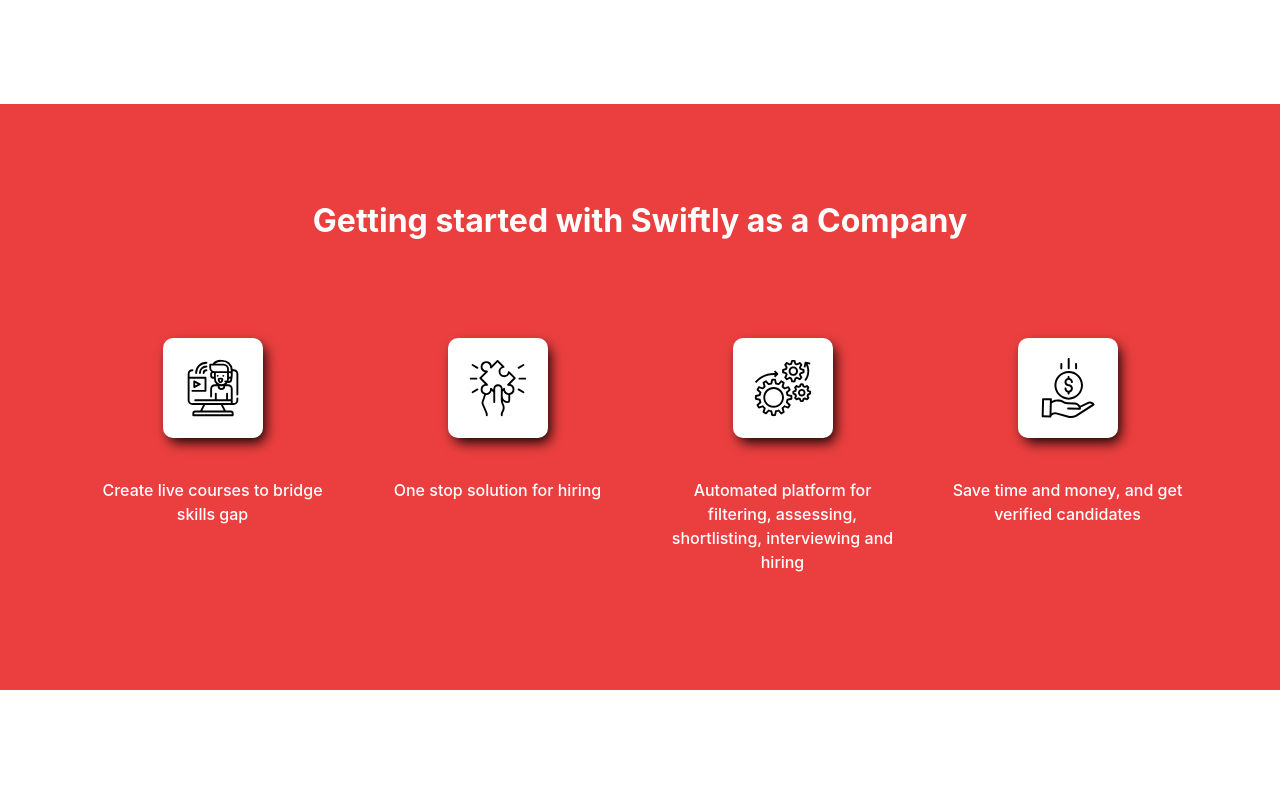
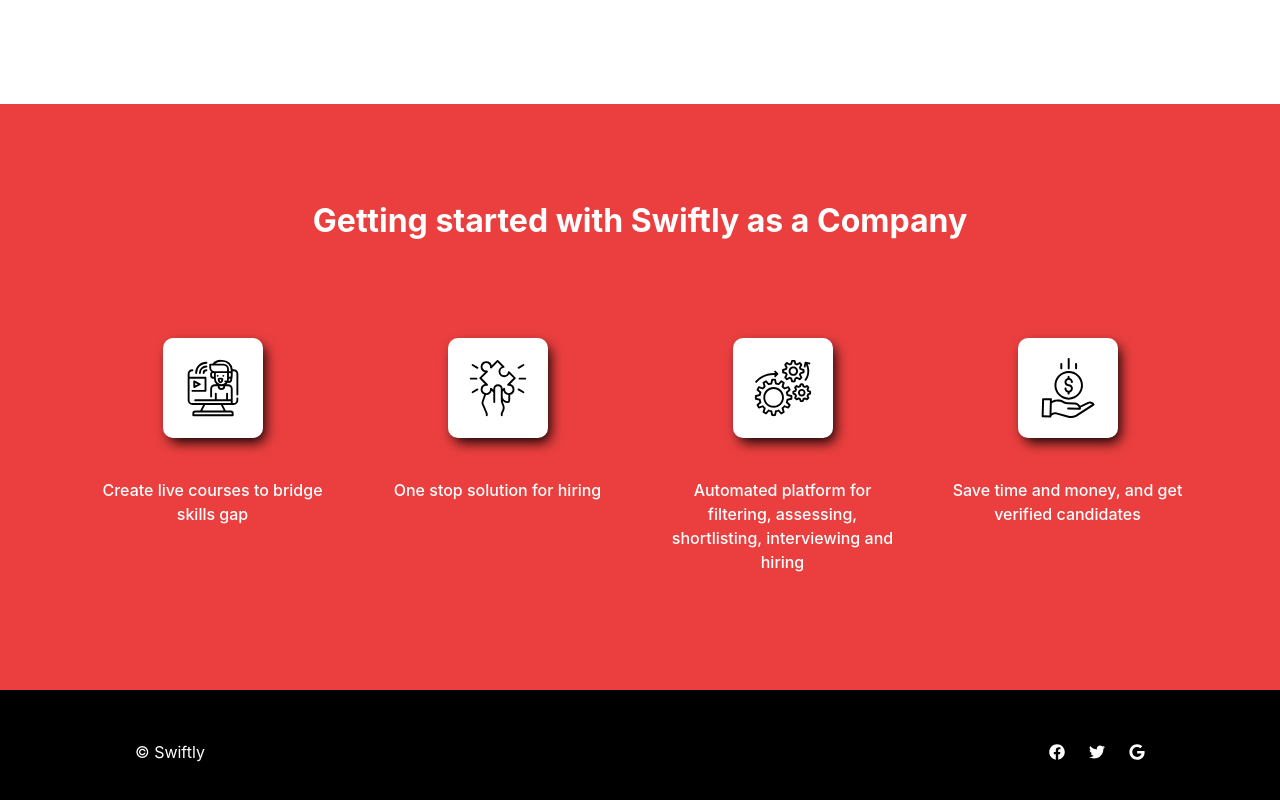
Before and after one commit to OksanaCoder/swiftly, a React (Create React App) app: page / in a window 1280 px wide. Shown: the part 2728-3528 px from the top of the page. Before the commit the page ends 3418 px from the top, so only its background shows below. Built offline with nearby package versions, Linux system fonts and the light colour scheme.

Commit message:
adding footer component

```diff
--- a/package.json
+++ b/package.json
@@ -3,6 +3,10 @@
   "version": "0.1.0",
   "private": true,
   "dependencies": {
+    "@fortawesome/fontawesome-svg-core": "^1.2.32",
+    "@fortawesome/free-brands-svg-icons": "^5.15.1",
+    "@fortawesome/free-solid-svg-icons": "^5.15.1",
+    "@fortawesome/react-fontawesome": "^0.1.12",
     "@testing-library/jest-dom": "^5.11.4",
     "@testing-library/react": "^11.1.0",
     "@testing-library/user-event": "^12.1.10",
--- a/src/App.js
+++ b/src/App.js
@@ -6,6 +6,7 @@
 import Features from './components/Features'
 import FeaturesMentors from './components/FeaturesMentors'
 import FeaturesCompany from './components/FeaturesCompany'
+import Footer from './components/Footer'
 
 
 
@@ -17,6 +18,7 @@
       <Features />
       <FeaturesMentors />
       <FeaturesCompany />
+      <Footer />
     </div>
   );
 }
--- /dev/null
+++ b/src/components/Footer.jsx
@@ -0,0 +1,25 @@
+import React, { Component } from 'react'
+import { Container, Row, Col } from 'react-bootstrap'
+import { FontAwesomeIcon } from '@fortawesome/react-fontawesome'
+import { faFacebook, faTwitter, faGoogle } from '@fortawesome/free-brands-svg-icons'
+
+const Footer = () => {
+    return (
+        <div style={{background: '#000', color: '#fff'}}>
+            <Container>
+                <Row style={{ padding: '50px' }}>
+                    <Col lg={6} md={6} sm={12}>© Swiftly</Col>
+                    <Col lg={6} md={6} sm={12} style={{textAlign: 'right'}}>
+
+                             <FontAwesomeIcon icon={faFacebook} style={{color: '#fff'}}/>
+                             <FontAwesomeIcon className='ml-4' icon={faTwitter} />
+                             <FontAwesomeIcon className='ml-4' icon={faGoogle} />
+
+                    </Col>
+                </Row>
+            </Container>
+        </div>
+    )
+}
+
+export default Footer
```
Also changed, not shown: 1 other file (tests, documents, lock files or other folders).
